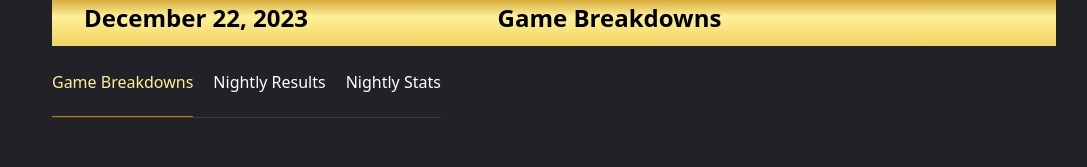
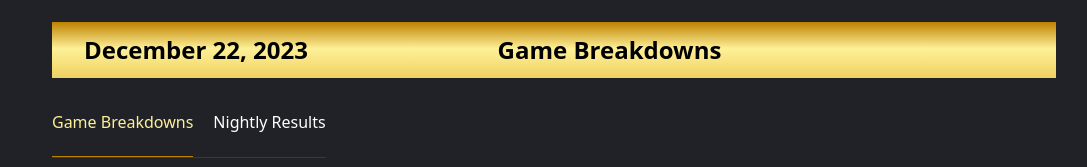
Before and after one commit to Bragging-Rights/ultimate-bragging-rights, a React (Vite) app in the folder client/: page /results in a window 1280 px wide. Shown: the part 492-659 px from the top of the page, without its empty margins (96-1183 px from the left). Built offline with nearby package versions, Linux system fonts and the light colour scheme; no server answers.

Commit message:
update code

```diff
--- a/client/src/components/ResultTabs.jsx
+++ b/client/src/components/ResultTabs.jsx
@@ -1,7 +1,7 @@
 import React from "react";
 
 const ResultTabs = ({ changeTab, CurrentTab }) => {
-  const tabs = ["Game Breakdowns", "Nightly Results", "Nightly Stats"];
+  const tabs = ["Game Breakdowns", "Nightly Results"];
   return (
     <ul className=" flex h-12 items-center gap-5 border-b-[#393939] border-b-[1px]  mb-2">
       {tabs?.map((tab, ind) => (
--- a/client/src/index.css
+++ b/client/src/index.css
@@ -136,3 +136,7 @@ margin-left: 45vh;
     margin-left: -299px;
 }
 }
+
+.gap-1 {
+  gap: 0.75rem;
+}
--- a/client/src/pages/Results.jsx
+++ b/client/src/pages/Results.jsx
@@ -30,12 +30,10 @@ const Results = () => {
   const formattedDate = date.toLocaleDateString("en-US", options);
 
   return (
-
     <>
       <MainNavBar />
 
       <div className="flex flex-wrap gap-1 items-center">
-
         <GamesPageSelect
           options={[
             "Season",
@@ -133,9 +131,7 @@ const Results = () => {
           ]}
           label={"ALL CONFERE..."}
         />
-  <button
-    className="w-32 h-10 rounded bg-gradient-to-r from-yellow-500 via-yellow-400 to-yellow-300 cursor-pointer text-[#1B1C21] text-xs font-extrabold"
-    >
+        <button className="w-32 h-10 rounded bg-gradient-to-r from-yellow-500 via-yellow-400 to-yellow-300 cursor-pointer text-[#1B1C21] text-xs font-extrabold">
           Reset
         </button>
 
```
Lines whose indentation alone changed are shown as unchanged.
